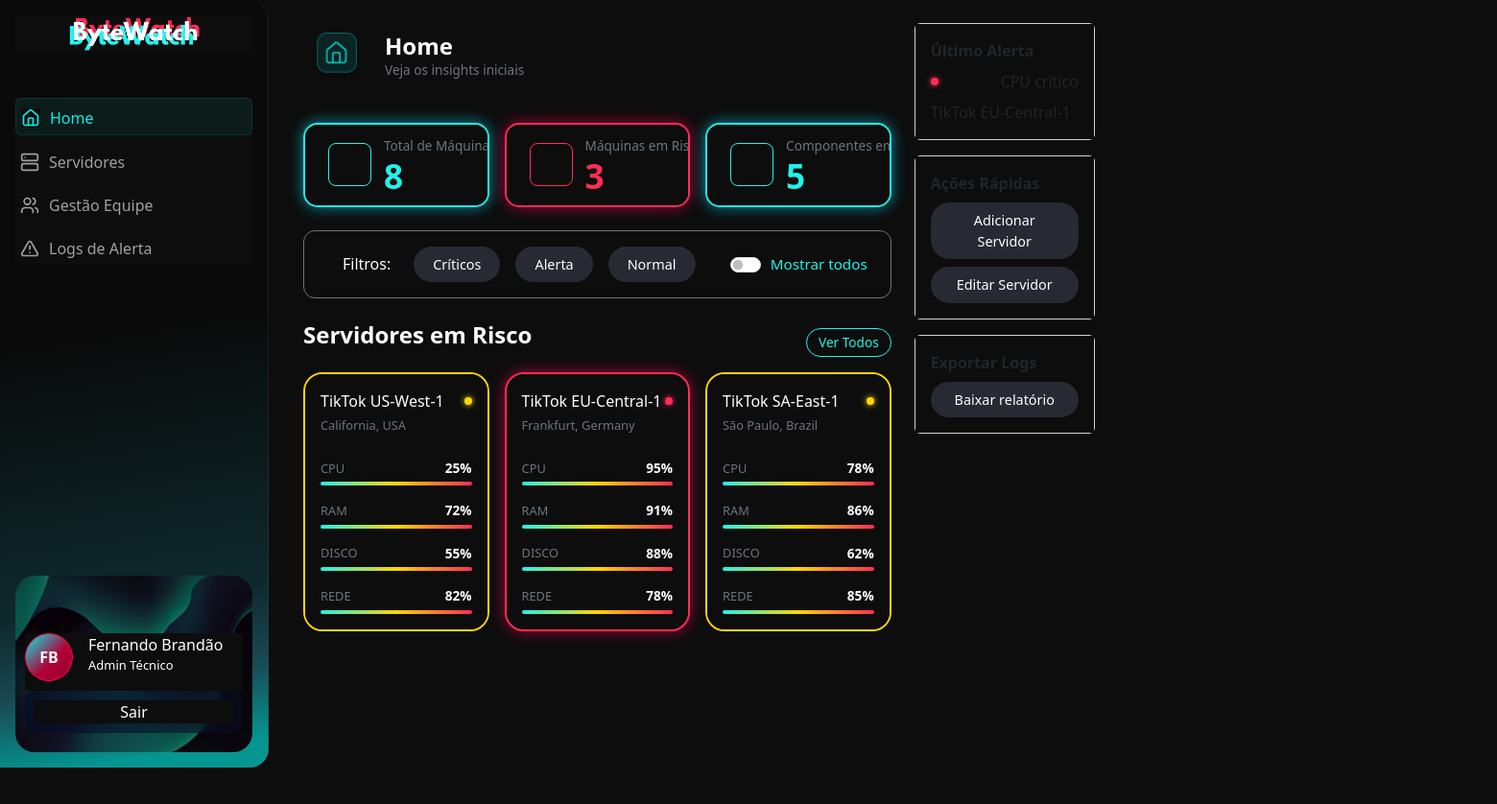
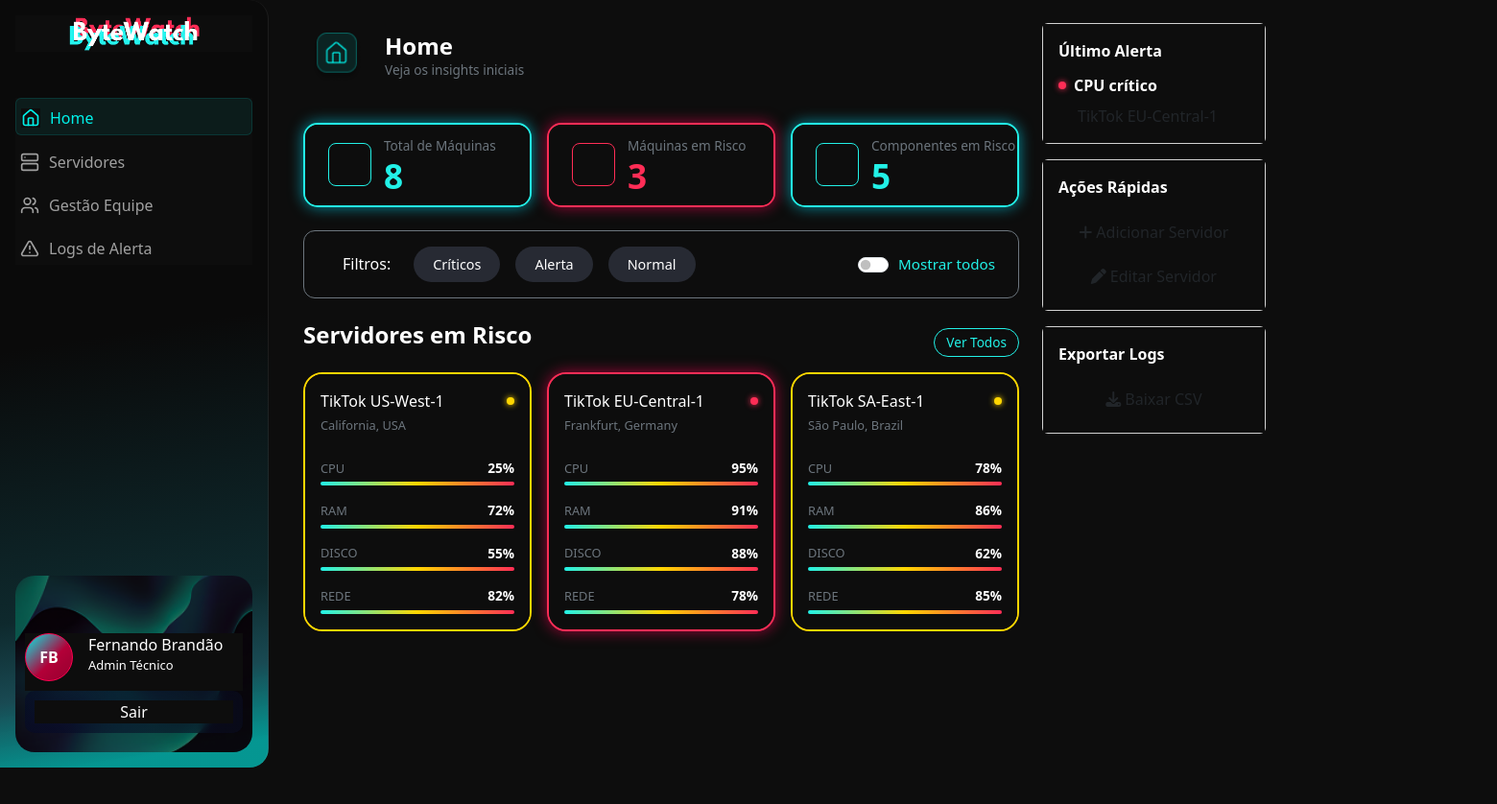
Before and after one commit to bytewatch-sptech/bytewatch.web, a website: page Site Institucional/public/home.html in a window 1280 px wide. Shown: the whole page at 96% size, 1560 px wide, since content can reach past the window. After the commit the page ends 800 px from the top, so only its background shows below. Drawn offline with nearby package versions, Linux system fonts and the light colour scheme.

Commit message:
Primeira versão do esqueleto da barra lateral

```diff
--- a/Site Institucional/public/home.html
+++ b/Site Institucional/public/home.html
@@ -74,12 +74,13 @@
                 </div>
             </nav>
 
-            <main class="col-md-9 col-lg-10 p-4">
+            <main class="col-md-8 d-flex flex-column gap-4
+            col-lg-12 p-4">
                 <div class="container-fluid vh-100 painel-principal">
                     <div class="row h-100 linha-layout-global">
 
                         <main class="col col-md-10 h-100 conteudo-principal">
-                            <div class="row h-100 linha-divisao-conteudo">
+                            <div class="row h-100 justify-content-start linha-divisao-conteudo">
 
                                 <div class="col-lg-9 d-flex flex-column gap-4 coluna-central">
                                     <section class="secao-visao-geral">
@@ -129,7 +130,8 @@
                                             </div>
                                         </div>
 
-                                        <div class="d-flex justify-content-between align-items-center mt-4 barra-ferramentas-filtros">
+                                        <div
+                                            class="d-flex justify-content-between align-items-center mt-4 barra-ferramentas-filtros">
                                             <div class="d-flex align-items-center gap-3">
                                                 <div class="icone-filtro"></div>
                                                 <span class="texto-filtro">Filtros:</span>
@@ -139,7 +141,8 @@
                                             </div>
 
                                             <div class="form-check form-switch container-switch">
-                                                <input class="form-check-input switch-customizado" type="checkbox" id="mostrarTodos">
+                                                <input class="form-check-input switch-customizado" type="checkbox"
+                                                    id="mostrarTodos">
                                                 <label class="form-check-label label-switch" for="mostrarTodos">
                                                     Mostrar todos
                                                 </label>
@@ -147,10 +150,11 @@
                                         </div>
 
                                         <section class="secao-servidores">
-                                            <div class="d-flex justify-content-between align-items-end mb-3 cabecalho-secao-servidores">
+                                            <div
+                                                class="d-flex justify-content-between align-items-end mb-3 cabecalho-secao-servidores">
                                                 <div>
                                                     <h4 class="titulo-secao">Servidores em Risco</h4>
-                                                    </div>
+                                                </div>
                                                 <button class="btn btn-ver-todos">Ver Todos</button>
                                             </div>
 
@@ -159,37 +163,43 @@
                                                     <div class="card h-100 cartao-servidor borda-amarela">
                                                         <div class="card-body d-flex flex-column gap-3">
                                                             <div class="cabecalho-do-card">
-                                                                <div class="d-flex justify-content-between align-items-center">
+                                                                <div
+                                                                    class="d-flex justify-content-between align-items-center">
                                                                     <span class="nome-servidor">TikTok US-West-1</span>
                                                                     <span class="bolinha-status status-amarelo"></span>
                                                                 </div>
-                                                                <span class="localizacao-servidor">California, USA</span>
+                                                                <span class="localizacao-servidor">California,
+                                                                    USA</span>
                                                             </div>
 
                                                             <div class="area-metricas d-flex flex-column gap-3 mt-2">
                                                                 <div class="item-metrica">
-                                                                    <div class="d-flex justify-content-between align-items-center mb-1">
+                                                                    <div
+                                                                        class="d-flex justify-content-between align-items-center mb-1">
                                                                         <span class="label-metrica">CPU</span>
                                                                         <span class="valor-metrica">25%</span>
                                                                     </div>
                                                                     <hr class="barra-placeholder m-0">
                                                                 </div>
                                                                 <div class="item-metrica">
-                                                                    <div class="d-flex justify-content-between align-items-center mb-1">
+                                                                    <div
+                                                                        class="d-flex justify-content-between align-items-center mb-1">
                                                                         <span class="label-metrica">RAM</span>
                                                                         <span class="valor-metrica">72%</span>
                                                                     </div>
                                                                     <hr class="barra-placeholder m-0">
                                                                 </div>
                                                                 <div class="item-metrica">
-                                                                    <div class="d-flex justify-content-between align-items-center mb-1">
+                                                                    <div
+                                                                        class="d-flex justify-content-between align-items-center mb-1">
                                                                         <span class="label-metrica">DISCO</span>
                                                                         <span class="valor-metrica">55%</span>
                                                                     </div>
                                                                     <hr class="barra-placeholder m-0">
                                                                 </div>
                                                                 <div class="item-metrica">
-                                                                    <div class="d-flex justify-content-between align-items-center mb-1">
+                                                                    <div
+                                                                        class="d-flex justify-content-between align-items-center mb-1">
                                                                         <span class="label-metrica">REDE</span>
                                                                         <span class="valor-metrica">82%</span>
                                                                     </div>
@@ -204,37 +214,44 @@
                                                     <div class="card h-100 cartao-servidor borda-vermelha">
                                                         <div class="card-body d-flex flex-column gap-3">
                                                             <div class="cabecalho-do-card">
-                                                                <div class="d-flex justify-content-between align-items-center">
-                                                                    <span class="nome-servidor">TikTok EU-Central-1</span>
+                                                                <div
+                                                                    class="d-flex justify-content-between align-items-center">
+                                                                    <span class="nome-servidor">TikTok
+                                                                        EU-Central-1</span>
                                                                     <span class="bolinha-status status-vermelho"></span>
                                                                 </div>
-                                                                <span class="localizacao-servidor">Frankfurt, Germany</span>
+                                                                <span class="localizacao-servidor">Frankfurt,
+                                                                    Germany</span>
                                                             </div>
 
                                                             <div class="area-metricas d-flex flex-column gap-3 mt-2">
                                                                 <div class="item-metrica">
-                                                                    <div class="d-flex justify-content-between align-items-center mb-1">
+                                                                    <div
+                                                                        class="d-flex justify-content-between align-items-center mb-1">
                                                                         <span class="label-metrica">CPU</span>
                                                                         <span class="valor-metrica">95%</span>
                                                                     </div>
                                                                     <hr class="barra-placeholder m-0">
                                                                 </div>
                                                                 <div class="item-metrica">
-                                                                    <div class="d-flex justify-content-between align-items-center mb-1">
+                                                                    <div
+                                                                        class="d-flex justify-content-between align-items-center mb-1">
                                                                         <span class="label-metrica">RAM</span>
                                                                         <span class="valor-metrica">91%</span>
                                                                     </div>
                                                                     <hr class="barra-placeholder m-0">
                                                                 </div>
                                                                 <div class="item-metrica">
-                                                                    <div class="d-flex justify-content-between align-items-center mb-1">
+                                                                    <div
+                                                                        class="d-flex justify-content-between align-items-center mb-1">
                                                                         <span class="label-metrica">DISCO</span>
                                                                         <span class="valor-metrica">88%</span>
                                                                     </div>
                                                                     <hr class="barra-placeholder m-0">
                                                                 </div>
                                                                 <div class="item-metrica">
-                                                                    <div class="d-flex justify-content-between align-items-center mb-1">
+                                                                    <div
+                                                                        class="d-flex justify-content-between align-items-center mb-1">
                                                                         <span class="label-metrica">REDE</span>
                                                                         <span class="valor-metrica">78%</span>
                                                                     </div>
@@ -249,37 +266,43 @@
                                                     <div class="card h-100 cartao-servidor borda-amarela">
                                                         <div class="card-body d-flex flex-column gap-3">
                                                             <div class="cabecalho-do-card">
-                                                                <div class="d-flex justify-content-between align-items-center">
+                                                                <div
+                                                                    class="d-flex justify-content-between align-items-center">
                                                                     <span class="nome-servidor">TikTok SA-East-1</span>
                                                                     <span class="bolinha-status status-amarelo"></span>
                                                                 </div>
-                                                                <span class="localizacao-servidor">São Paulo, Brazil</span>
+                                                                <span class="localizacao-servidor">São Paulo,
+                                                                    Brazil</span>
                                                             </div>
 
                                                             <div class="area-metricas d-flex flex-column gap-3 mt-2">
                                                                 <div class="item-metrica">
-                                                                    <div class="d-flex justify-content-between align-items-center mb-1">
+                                                                    <div
+                                                                        class="d-flex justify-content-between align-items-center mb-1">
                                                                         <span class="label-metrica">CPU</span>
                                                                         <span class="valor-metrica">78%</span>
                                                                     </div>
                                                                     <hr class="barra-placeholder m-0">
                                                                 </div>
                                                                 <div class="item-metrica">
-                                                                    <div class="d-flex justify-content-between align-items-center mb-1">
+                                                                    <div
+                                                                        class="d-flex justify-content-between align-items-center mb-1">
                                                                         <span class="label-metrica">RAM</span>
                                                                         <span class="valor-metrica">86%</span>
                                                                     </div>
                                                                     <hr class="barra-placeholder m-0">
                                                                 </div>
                                                                 <div class="item-metrica">
-                                                                    <div class="d-flex justify-content-between align-items-center mb-1">
+                                                                    <div
+                                                                        class="d-flex justify-content-between align-items-center mb-1">
                                                                         <span class="label-metrica">DISCO</span>
                                                                         <span class="valor-metrica">62%</span>
                                                                     </div>
                                                                     <hr class="barra-placeholder m-0">
                                                                 </div>
                                                                 <div class="item-metrica">
-                                                                    <div class="d-flex justify-content-between align-items-center mb-1">
+                                                                    <div
+                                                                        class="d-flex justify-content-between align-items-center mb-1">
                                                                         <span class="label-metrica">REDE</span>
                                                                         <span class="valor-metrica">85%</span>
                                                                     </div>
@@ -295,45 +318,51 @@
                                     </section>
                                 </div>
 
-                                <aside class="col-lg-3 d-flex flex-column gap-3 barra-lateral-direita">
+                                <aside class="col-lg-3 d-flex flex-column gap-3 barra-lateral-direita conteudo-aside">
+
                                     <div class="card cartao-acao-lateral">
                                         <div class="card-body conteudo-cartao d-flex flex-column gap-2">
-                                            <span class="fw-bold">Último Alerta</span>
-                                            <div class="d-flex justify-content-between align-items-center">
+                                            <span class="titulo-lateral text-white fw-bold">Último Alerta</span>
+
+                                            <div class="d-flex align-items-center gap-2 mt-1">
                                                 <span class="bolinha-status status-vermelho"></span>
-                                                <span class="label-ultimo-aviso">CPU crítico</span>
+                                                <span class="text-white fw-semibold">CPU crítico</span>
                                             </div>
-                                            <span class="nome-servidor">TikTok EU-Central-1</span>
+
+                                            <span class="texto-secundario ps-3 ms-1">TikTok EU-Central-1</span>
                                         </div>
                                     </div>
 
                                     <div class="card cartao-acao-lateral">
-                                        <div class="card-body conteudo-cartao d-flex flex-column gap-2">
-                                            <span class="fw-bold">Ações Rápidas</span>
-                                            <button class="btn btn-filtro">Adicionar Servidor</button>
-                                            <button class="btn btn-filtro">Editar Servidor</button>
+                                        <div class="card-body conteudo-cartao d-flex flex-column gap-3">
+                                            <span class="titulo-lateral text-white fw-bold">Ações Rápidas</span>
+
+                                            <div class="d-flex flex-column gap-2">
+                                                <button class="btn btn-acao btn-acao-adicionar">
+                                                    <i class="fa-solid fa-plus"></i> Adicionar Servidor
+                                                </button>
+
+                                                <button class="btn btn-acao btn-acao-editar">
+                                                    <i class="fa-solid fa-pen"></i> Editar Servidor
+                                                </button>
+                                            </div>
                                         </div>
                                     </div>
 
                                     <div class="card cartao-acao-lateral">
-                                        <div class="card-body conteudo-cartao d-flex flex-column gap-2">
-                                            <span class="fw-bold">Exportar Logs</span>
-                                            <button class="btn btn-filtro">Baixar relatório</button>
+                                        <div class="card-body conteudo-cartao d-flex flex-column gap-3">
+                                            <span class="titulo-lateral text-white fw-bold">Exportar Logs</span>
+
+                                            <button class="btn btn-relatorio w-100">
+                                                <i class="fa-solid fa-download"></i> Baixar CSV
+                                            </button>
                                         </div>
                                     </div>
+
                                 </aside>
 
                             </div>
-                        </main>
-
-                        <div class="container-fluid vh-100 painel-lateral">
-                        </div>
-
-                    </div>
-                </div>
-            </main>
-        </div>
-    </div>
+                        </main
 
     <script src="https://cdn.jsdelivr.net/npm/bootstrap@5.3.8/dist/js/bootstrap.bundle.min.js"
         integrity="sha384-FKyoEForCGlyvwx9Hj09JcYn3nv7wiPVlz7YYwJrWVcXK/BmnVDxM+D2scQbITxI"
```
